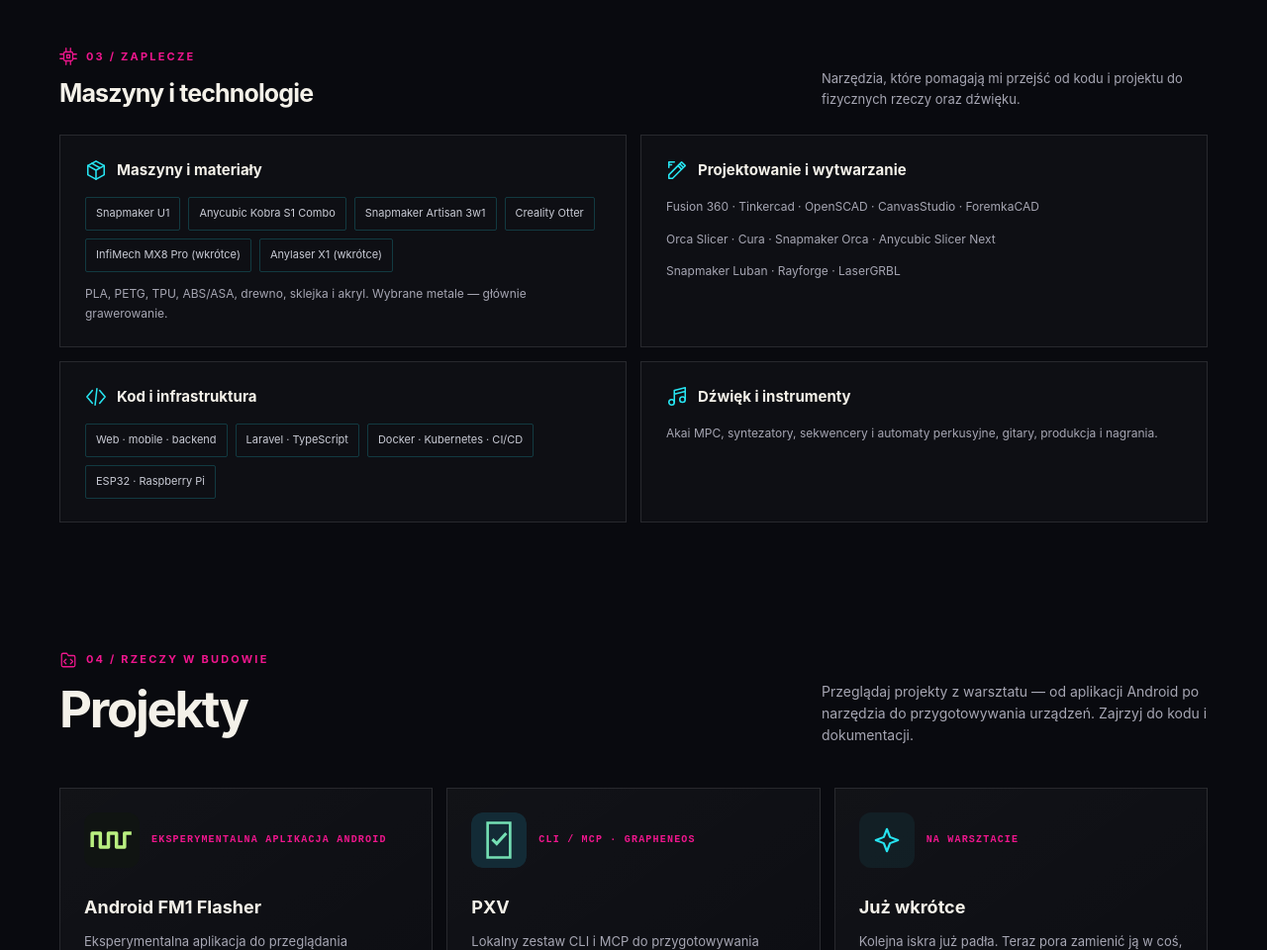
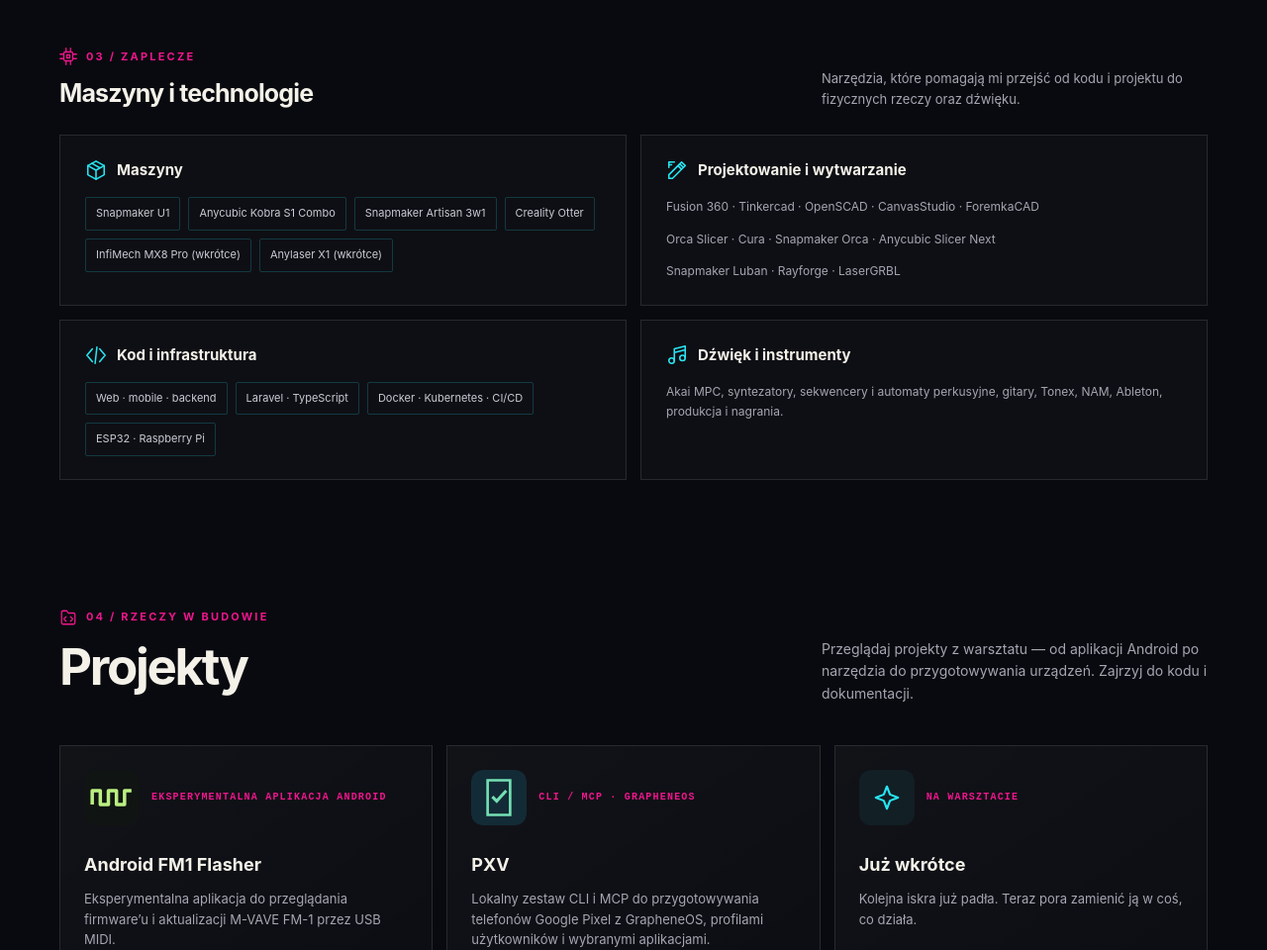
Before and after one commit to ekim-pl/ekim-pl.github.io, a plain HTML site: page index.html in a window 1280 px wide. Shown: the part 1960-2920 px from the top of the page at 99% size. Drawn offline with Linux system fonts and the light colour scheme.

Commit message:
Remove materials text and add music tools

```diff
--- a/index.html
+++ b/index.html
@@ -281,10 +281,10 @@
             <p data-i18n="equipmentCopy">Narzędzia, które pomagają mi przejść od kodu i projektu do fizycznych rzeczy oraz dźwięku.</p>
           </div>
           <div class="resource-grid">
-<article class="resource-card"><h4><svg class="ui-icon " xmlns="http://www.w3.org/2000/svg" width="24" height="24" viewBox="0 0 24 24" fill="none" stroke="currentColor" stroke-width="1.7" stroke-linecap="round" stroke-linejoin="round" aria-hidden="true" focusable="false"><path d="m12 2 9 5v10l-9 5-9-5V7l9-5Z"/><path d="m3 7 9 5 9-5m-9 5v10M7.5 4.5l9 5"/></svg><span data-i18n="machinesTitle">Maszyny i materiały</span></h4><ul class="tag-list"><li data-i18n="machine1">Snapmaker U1</li><li data-i18n="machine2">Anycubic Kobra S1 Combo</li><li data-i18n="machine3">Snapmaker Artisan 3w1</li><li data-i18n="machine4">Creality Otter</li><li data-i18n="machine5">InfiMech MX8 Pro (wkrótce)</li><li data-i18n="machine6">Anylaser X1 (wkrótce)</li></ul><p class="resource-detail" data-i18n="materials">PLA, PETG, TPU, ABS/ASA, drewno, sklejka i akryl. Wybrane metale — głównie grawerowanie.</p></article>
+<article class="resource-card"><h4><svg class="ui-icon " xmlns="http://www.w3.org/2000/svg" width="24" height="24" viewBox="0 0 24 24" fill="none" stroke="currentColor" stroke-width="1.7" stroke-linecap="round" stroke-linejoin="round" aria-hidden="true" focusable="false"><path d="m12 2 9 5v10l-9 5-9-5V7l9-5Z"/><path d="m3 7 9 5 9-5m-9 5v10M7.5 4.5l9 5"/></svg><span data-i18n="machinesTitle">Maszyny</span></h4><ul class="tag-list"><li data-i18n="machine1">Snapmaker U1</li><li data-i18n="machine2">Anycubic Kobra S1 Combo</li><li data-i18n="machine3">Snapmaker Artisan 3w1</li><li data-i18n="machine4">Creality Otter</li><li data-i18n="machine5">InfiMech MX8 Pro (wkrótce)</li><li data-i18n="machine6">Anylaser X1 (wkrótce)</li></ul></article>
 <article class="resource-card"><h4><svg class="ui-icon " xmlns="http://www.w3.org/2000/svg" width="24" height="24" viewBox="0 0 24 24" fill="none" stroke="currentColor" stroke-width="1.7" stroke-linecap="round" stroke-linejoin="round" aria-hidden="true" focusable="false"><path d="m3 17 12-12 4 4L7 21H3v-4Zm10-10 4 4m2-2 2-2-4-4-2 2M3 3h6M3 3v6M3 6h3"/></svg><span data-i18n="designTitle">Projektowanie i wytwarzanie</span></h4><p class="resource-detail" data-i18n="cadTools">Fusion 360 · Tinkercad · OpenSCAD · CanvasStudio · ForemkaCAD</p><p class="resource-detail" data-i18n="slicerTools">Orca Slicer · Cura · Snapmaker Orca · Anycubic Slicer Next</p><p class="resource-detail" data-i18n="laserTools">Snapmaker Luban · Rayforge · LaserGRBL</p></article>
 <article class="resource-card"><h4><svg class="ui-icon " xmlns="http://www.w3.org/2000/svg" width="24" height="24" viewBox="0 0 24 24" fill="none" stroke="currentColor" stroke-width="1.7" stroke-linecap="round" stroke-linejoin="round" aria-hidden="true" focusable="false"><path d="m8 5-6 7 6 7m8-14 6 7-6 7m-3-16-2 18"/></svg><span data-i18n="technologyTitle">Kod i infrastruktura</span></h4><ul class="tag-list"><li data-i18n="technology1">Web · mobile · backend</li><li data-i18n="technology2">Laravel · TypeScript</li><li data-i18n="technology3">Docker · Kubernetes · CI/CD</li><li data-i18n="technology4">ESP32 · Raspberry Pi</li></ul></article>
-<article class="resource-card"><h4><svg class="ui-icon " xmlns="http://www.w3.org/2000/svg" width="24" height="24" viewBox="0 0 24 24" fill="none" stroke="currentColor" stroke-width="1.7" stroke-linecap="round" stroke-linejoin="round" aria-hidden="true" focusable="false"><path d="M9 18V5l12-3v13M9 9l12-3"/><ellipse cx="6" cy="18" rx="3" ry="3"/><ellipse cx="18" cy="15" rx="3" ry="3"/></svg><span data-i18n="musicTitle">Dźwięk i instrumenty</span></h4><p class="resource-detail" data-i18n="musicGear">Akai MPC, syntezatory, sekwencery i automaty perkusyjne, gitary, produkcja i nagrania.</p></article>
+<article class="resource-card"><h4><svg class="ui-icon " xmlns="http://www.w3.org/2000/svg" width="24" height="24" viewBox="0 0 24 24" fill="none" stroke="currentColor" stroke-width="1.7" stroke-linecap="round" stroke-linejoin="round" aria-hidden="true" focusable="false"><path d="M9 18V5l12-3v13M9 9l12-3"/><ellipse cx="6" cy="18" rx="3" ry="3"/><ellipse cx="18" cy="15" rx="3" ry="3"/></svg><span data-i18n="musicTitle">Dźwięk i instrumenty</span></h4><p class="resource-detail" data-i18n="musicGear">Akai MPC, syntezatory, sekwencery i automaty perkusyjne, gitary, Tonex, NAM, Ableton, produkcja i nagrania.</p></article>
 </div>
         </div>
       </section>
@@ -378,7 +378,7 @@
     "equipmentKicker": "03 / Zaplecze",
     "equipmentTitle": "Maszyny i technologie",
     "equipmentCopy": "Narzędzia, które pomagają mi przejść od kodu i projektu do fizycznych rzeczy oraz dźwięku.",
-    "machinesTitle": "Maszyny i materiały",
+    "machinesTitle": "Maszyny",
     "machine1": "Snapmaker U1",
     "machine2": "Anycubic Kobra S1 Combo",
     "machine3": "Snapmaker Artisan 3w1",
@@ -411,14 +411,13 @@
     "machine4": "Creality Otter",
     "machine5": "InfiMech MX8 Pro (wkrótce)",
     "machine6": "Anylaser X1 (wkrótce)",
-    "materials": "PLA, PETG, TPU, ABS/ASA, drewno, sklejka i akryl. Wybrane metale — głównie grawerowanie.",
     "designTitle": "Projektowanie i wytwarzanie",
     "cadTools": "Fusion 360 · Tinkercad · OpenSCAD · CanvasStudio · ForemkaCAD",
     "slicerTools": "Orca Slicer · Cura · Snapmaker Orca · Anycubic Slicer Next",
     "laserTools": "Snapmaker Luban · Rayforge · LaserGRBL",
     "technology4": "ESP32 · Raspberry Pi",
     "musicTitle": "Dźwięk i instrumenty",
-    "musicGear": "Akai MPC, syntezatory, sekwencery i automaty perkusyjne, gitary, produkcja i nagrania."
+    "musicGear": "Akai MPC, syntezatory, sekwencery i automaty perkusyjne, gitary, Tonex, NAM, Ableton, produkcja i nagrania."
   },
   "en": {
     "pageTitle": "ekim — digital workshop",
@@ -463,7 +462,7 @@
     "equipmentKicker": "03 / The setup",
     "equipmentTitle": "Machines and technologies",
     "equipmentCopy": "Tools that help me turn code and designs into physical things and sound.",
-    "machinesTitle": "Machines and materials",
+    "machinesTitle": "Machines",
     "machine1": "Snapmaker U1",
     "machine2": "Anycubic Kobra S1 Combo",
     "machine3": "Snapmaker Artisan 3-in-1",
@@ -496,14 +495,13 @@
     "machine4": "Creality Otter",
     "machine5": "InfiMech MX8 Pro (coming soon)",
     "machine6": "Anylaser X1 (coming soon)",
-    "materials": "PLA, PETG, TPU, ABS/ASA, wood, plywood, and acrylic. Selected metals — mainly engraving.",
     "designTitle": "Design and fabrication",
     "cadTools": "Fusion 360 · Tinkercad · OpenSCAD · CanvasStudio · ForemkaCAD",
     "slicerTools": "Orca Slicer · Cura · Snapmaker Orca · Anycubic Slicer Next",
     "laserTools": "Snapmaker Luban · Rayforge · LaserGRBL",
     "technology4": "ESP32 · Raspberry Pi",
     "musicTitle": "Sound and instruments",
-    "musicGear": "Akai MPC, synthesizers, sequencers and drum machines, guitars, production and recording."
+    "musicGear": "Akai MPC, synthesizers, sequencers and drum machines, guitars, Tonex, NAM, Ableton, production and recording."
   }
 };
 
```
